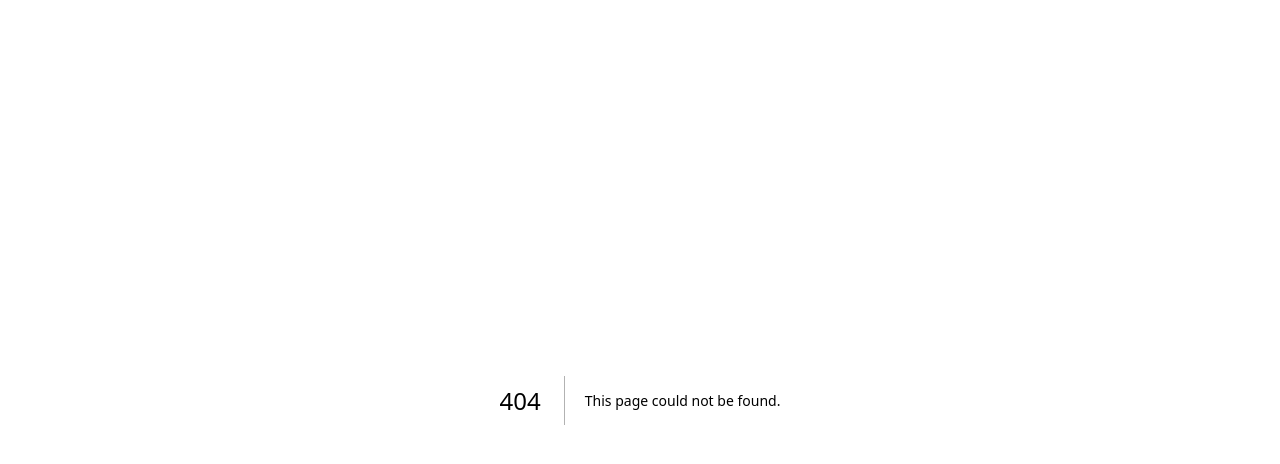
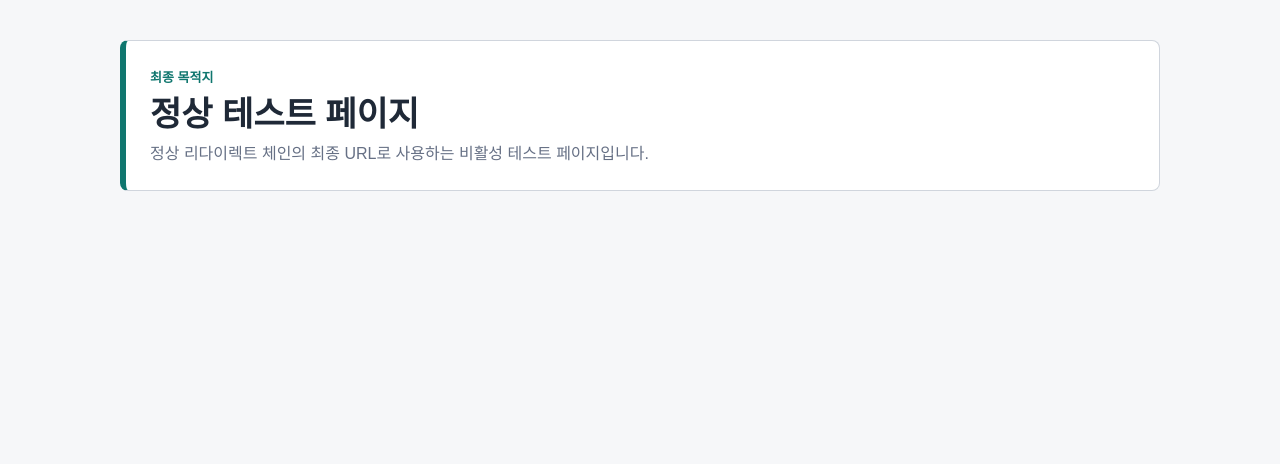
Before and after one commit to 403-Forb2dden/LinClean-BE-fastapi, a Next.js app in the folder test-sites/redirect-chain/: page /final/safe in a window 1280 px wide. Before the commit this address had no page. Shown: the top 464 px of the page. Built offline with nearby package versions, Linux system fonts and the light colour scheme.

Commit message:
[Feat] 정상 최종 페이지 추가

```diff
--- /dev/null
+++ b/test-sites/redirect-chain/src/app/final/safe/page.tsx
@@ -0,0 +1,13 @@
+export default function SafeFinalPage() {
+  return (
+    <main className="fixture-page">
+      <section className="final-panel safe">
+        <span className="fixture-kicker">최종 목적지</span>
+        <h1>정상 테스트 페이지</h1>
+        <p>
+          정상 리다이렉트 체인의 최종 URL로 사용하는 비활성 테스트 페이지입니다.
+        </p>
+      </section>
+    </main>
+  );
+}
```
